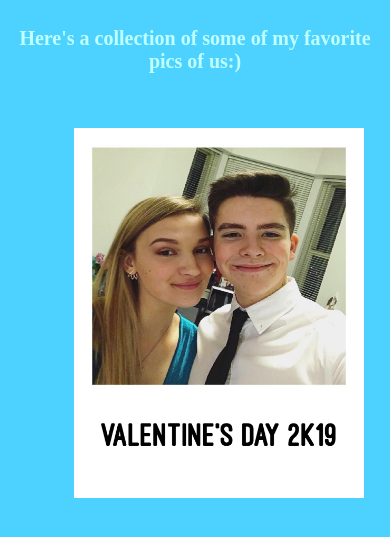
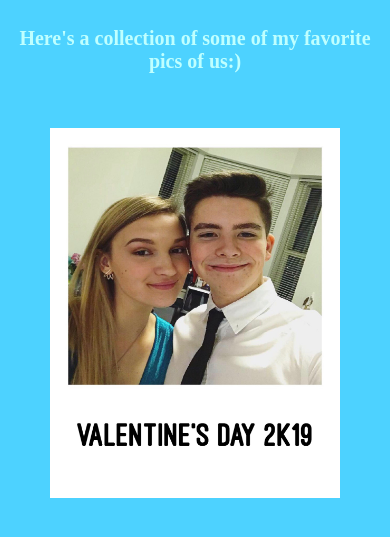
Before and after one commit to Sagethompson99/Us, a plain HTML site: page pics.html in a window 390 px wide. Shown: the part 189-726 px from the top of the page. Drawn offline with Linux system fonts and the light colour scheme.

Commit message:
Add files via upload

```diff
--- a/styles.css
+++ b/styles.css
@@ -86,6 +86,10 @@
     border-style: hidden;
     color: white;
     border-radius: 55px;
+}
+
+  a.album{
+    left: 0px;
 }
   img.albumPhoto{
     width: 290px;
```
